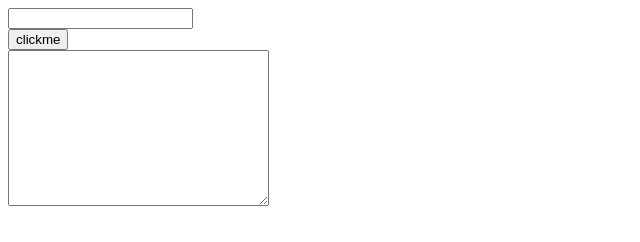
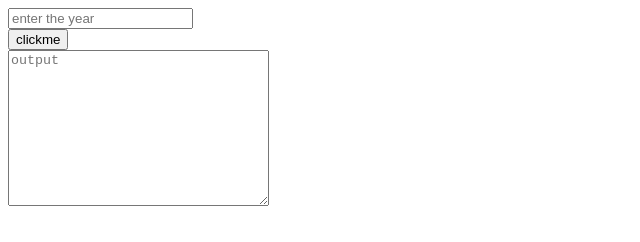
Before and after one commit to mohammadkhizerkhan/leap-year, a plain HTML site: page index.html in a window 1280 px wide. Shown: the full height of the page, 0-640 px from the left. Drawn offline with Linux system fonts and the light colour scheme.

Commit message:
just a commit

```diff
--- a/index.html
+++ b/index.html
@@ -7,12 +7,12 @@
     <title>Document</title>
 </head>
 <body>
-    <input type="text" id="dateIn">
+    <input type="text" id="dateIn" placeholder="enter the year">
     <div>
         <button id="click">clickme</button>
     </div>
     <div>
-        <textarea name="" id="result" cols="30" rows="10"></textarea>
+        <textarea name="" id="result" cols="30" rows="10" placeholder="output"></textarea>
     </div>
     <script src="/script.js" type="text/javascript"></script>
 </body>
```
